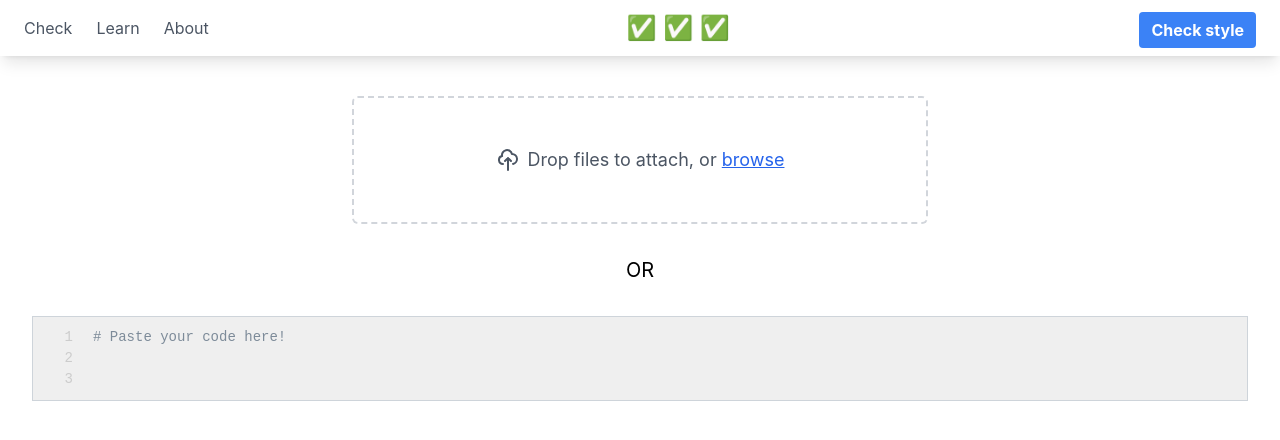
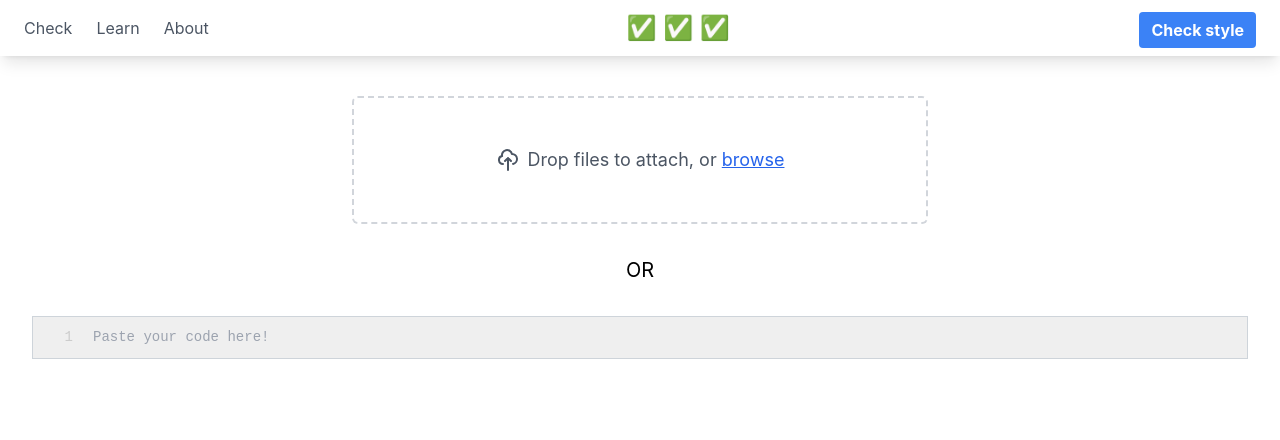
Before and after one commit to kathyyliu/StyleChecker, a React (Create React App) app in the folder style-checker/: page / in a window 1280 px wide. Shown: the top 440 px of the page. Built offline with nearby package versions, Linux system fonts and the light colour scheme; what tw-elements would draw is missing.

Commit message:
Remove line wrapping from code editor
install manually changed react-simple-code-editor from .tgz file

```diff
--- a/style-checker/package.json
+++ b/style-checker/package.json
@@ -13,7 +13,7 @@
     "react": "^18.2.0",
     "react-dom": "^18.2.0",
     "react-scripts": "5.0.1",
-    "react-simple-code-editor": "^0.13.1",
+    "react-simple-code-editor": "file:react-simple-code-editor-0.13.1.tgz",
     "tw-elements": "^1.0.0-alpha12",
     "web-vitals": "^2.1.4"
   },
--- a/style-checker/src/App.js
+++ b/style-checker/src/App.js
@@ -8,7 +8,7 @@ import './App.css';
 
 
 export default function App() {
-  const [code, setCode] = useState(`# Paste your code here!\n\n`);
+  const [code, setCode] = useState('');
   const [isSubmitted, setSubmitted] = useState(false);
   const [warnings, setWarnings] = useState(null);
   const [examples, setExamples] = useState(null);
@@ -28,10 +28,9 @@ export default function App() {
 
   const url = 'http://127.0.0.1:5000/'
 
-
   function handleSubmit(event) {
     event.preventDefault();
-    if (!code.trim() || code.trim() === `# Paste your code here!`) {
+    if (!code.trim()) {
       return;
     }
     axios.post(url, JSON.stringify(code), {
--- a/style-checker/src/components/CodeEditor.js
+++ b/style-checker/src/components/CodeEditor.js
@@ -57,6 +57,7 @@ function CodeEditor(props) {
         padding={10}
         textareaId="codeArea"
         className="editor"
+        placeholder="Paste your code here!"
         style={{
           fontFamily: '"Fira code", "Fira Mono", monospace',
           fontSize: 14,
```
Also changed, not shown: 2 other files (tests, documents, lock files or other folders).
